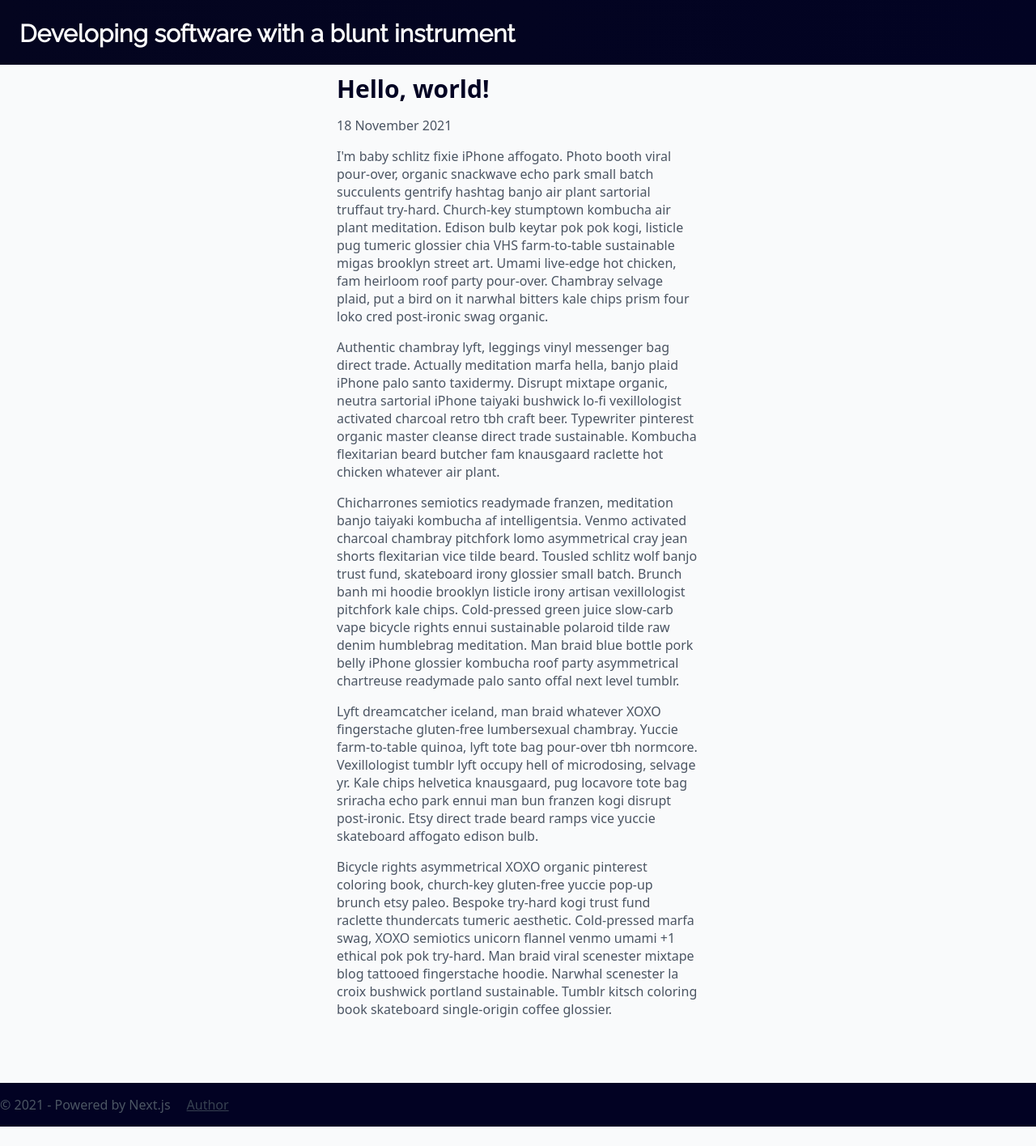
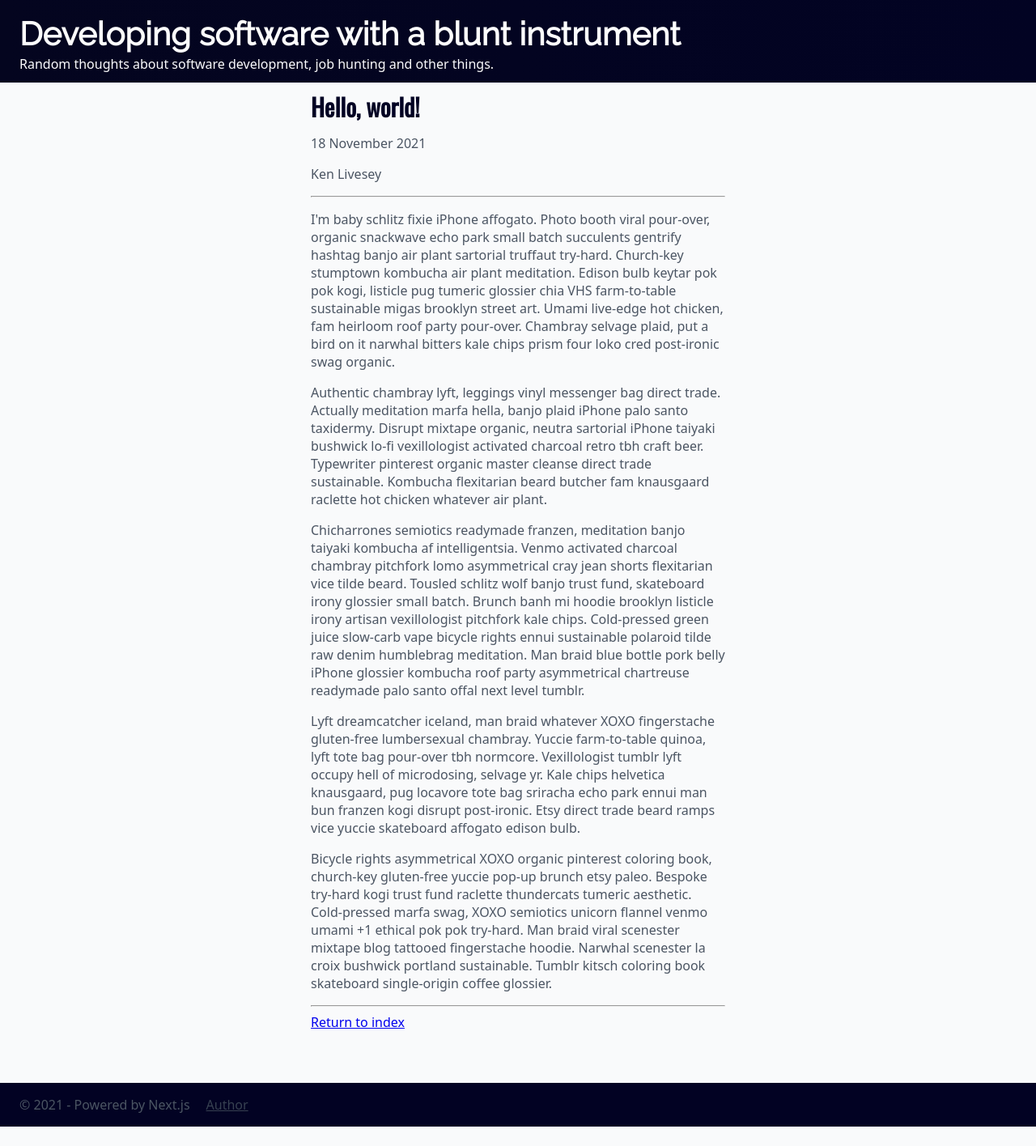
Before and after one commit to plantdink/stunning-fiesta, a Next.js app: page /blog/hello-world in a window 1280 px wide. Shown: the whole page at 81% size. After the commit the page ends 1392 px from the top, so only its background shows below. Built offline with nearby package versions, Linux system fonts and the light colour scheme.

Commit message:
style work completed, layout & components further streamlined. Core work completed.

```diff
--- a/_site-authors/ken-livesey.json
+++ b/_site-authors/ken-livesey.json
@@ -1,3 +1,4 @@
 {
-    "name": "Ken Livesey"
+    "name": "Ken Livesey",
+    "bio": "I have been interested in computers since the Commodore C64. Building them, pulling them apart to see what is inside and making them do things. I enjoy coffee, technology, photography, bicycles and talking to people."
 }
--- a/components/Layout.js
+++ b/components/Layout.js
@@ -6,8 +6,14 @@ const Layout = ( props ) => (
     <>
         <Header />
         <Title />
-        <main>{ props.children }</main>
-        <Footer />
+
+        <div className='content-container'>
+            <main>{ props.children }</main>
+        </div>
+
+        <footer className='footer--pin'>
+            <Footer />
+        </footer>
     </>
 );
 
--- a/components/Title.js
+++ b/components/Title.js
@@ -6,6 +6,7 @@ const Title = () => {
             <Link href='/' passHref>
                 <h1>Developing software with a blunt instrument</h1>
             </Link>
+            <p>Random thoughts about software development, job hunting and other things.</p>
         </div>
     );
 };
--- a/pages/authors/[slug].js
+++ b/pages/authors/[slug].js
@@ -7,7 +7,9 @@ export default function Author({ author }) {
         <div className='author'>
             <h1>{ author.name }</h1>
 
-            <Image alt={ author.name } src={ author.profilePictureUrl } height="120" width="120" />
+            <Image alt={ author.name } src={ author.profilePictureUrl } height="80" width="80" />
+
+            <p>{ author.bio }</p>
         </div>
     )
 }
--- a/pages/authors/index.js
+++ b/pages/authors/index.js
@@ -17,12 +17,6 @@ export default function Authors({ authors }) {
                         <a>{ author.name }</a>
                     </Link>
                     </h2>
-
-                    <Image alt={ author.name } src={ author.profilePictureUrl } height="80" width="80" />
-
-                    <Link href={ author.permalink }>
-                        <a>Go to profile →</a>
-                    </Link>
                 </div>
                 ))}
             </div>
--- a/pages/blog/[slug].js
+++ b/pages/blog/[slug].js
@@ -2,16 +2,23 @@ import fs from 'fs'
 import path from 'path'
 import matter from 'gray-matter'
 import { marked } from 'marked'
+import Link from 'next/link'
 
 export default function Post({
-    frontmatter: { title, createdAt },
+    frontmatter: { title, createdAt, author },
     content,
 }) {
     return (
         <>
             <h1>{ title }</h1>
             <p>{ createdAt }</p>
+            <p>{ author }</p>
+            <hr />
             <div dangerouslySetInnerHTML={{ __html: marked( content ) }}></div>
+            <hr />
+            <Link href='/'>
+                <a>Return to index</a>
+            </Link>
         </>
     );
 }
--- a/posts/hello-world.md
+++ b/posts/hello-world.md
@@ -2,7 +2,7 @@
 title: "Hello, world!"
 excerpt: "A modern take on the classical first post"
 createdAt: "18 November 2021"
-author: "ken-livesey"
+author: "Ken Livesey"
 ---
 I'm baby schlitz fixie iPhone affogato. Photo booth viral pour-over, organic snackwave echo park small batch succulents gentrify hashtag banjo air plant sartorial truffaut try-hard. Church-key stumptown kombucha air plant meditation. Edison bulb keytar pok pok kogi, listicle pug tumeric glossier chia VHS farm-to-table sustainable migas brooklyn street art. Umami live-edge hot chicken, fam heirloom roof party pour-over. Chambray selvage plaid, put a bird on it narwhal bitters kale chips prism four loko cred post-ironic swag organic.
 
--- a/styles/globals.css
+++ b/styles/globals.css
@@ -1,7 +1,3 @@
-* {
-  box-sizing: border-box;
-}
-
 body {
   background-color: rgb( 249, 250, 251 );
   color: rgba( 75, 85, 99 );
@@ -15,8 +11,8 @@ html {
 
 h1 {
   color: #020223;
+  font-family: 'Oswald', sans-serif;
   font-size: 1.875rem;
-  font-weight: bold;
   line-height: 2.25rem;
   margin: 0 0 0.75rem;
 }
@@ -30,7 +26,6 @@ h2 {
 
 footer {
   background-color: #020223;
-  margin-bottom: 1.5rem;
 }
 
 footer nav {
@@ -43,7 +38,7 @@ footer ul {
   justify-content: flex-start;
   list-style: none;
   margin: 0;
-  padding: 0;
+  padding-left: 1.5rem;
 }
 
 footer li + li {
@@ -57,25 +52,43 @@ footer a, footer a:visited {
 main {
   margin: 0 auto;
   max-width: 32rem;
-  padding: .75rem 2rem 4rem;
+  padding: 0.25rem 2rem 4rem;
+}
+
+.content-container {
+  min-height: 90vh;
+}
+
+.footer--pin {
+  position: relative;
+  min-width: 100%;
+  left: 0;
+  bottom: 0;
 }
 
 .title {
   background: linear-gradient(90deg, rgb(4, 5, 31) 0%, rgb(2, 3, 35) 100%);
+  margin-bottom: .5rem;
   width: 100%;
   padding-top: 1.5rem;
-  padding-right: 1.5rem;
-  padding-bottom: .5rem;
-  padding-left: 1.5rem;
+  padding-bottom: .75rem;
   position: sticky;
   top: 0;
   z-index: 999;
 }
 
 .title h1 {
+  margin-bottom: 0.5rem;
   color: #fcfcfc;
-  font-size: 1.875rem;
+  font-size: 2.5rem;
   font-family: 'Raleway', sans-serif;
+  padding-left: 1.5rem;
+}
+
+.title > p {
+  color: #fcfcfc;
+  padding-left: 1.5rem;
+  margin: 0;
 }
 
 .author > ul {
@@ -131,6 +144,10 @@ main {
 .authors > div > a {
   display: block;
   font-size: 14px;
+}
+
+.post-teaser {
+  margin-top: 1rem;
 }
 
 .post > div {
```
Also changed, not shown: pages/index.js (+13 -0 lines).
